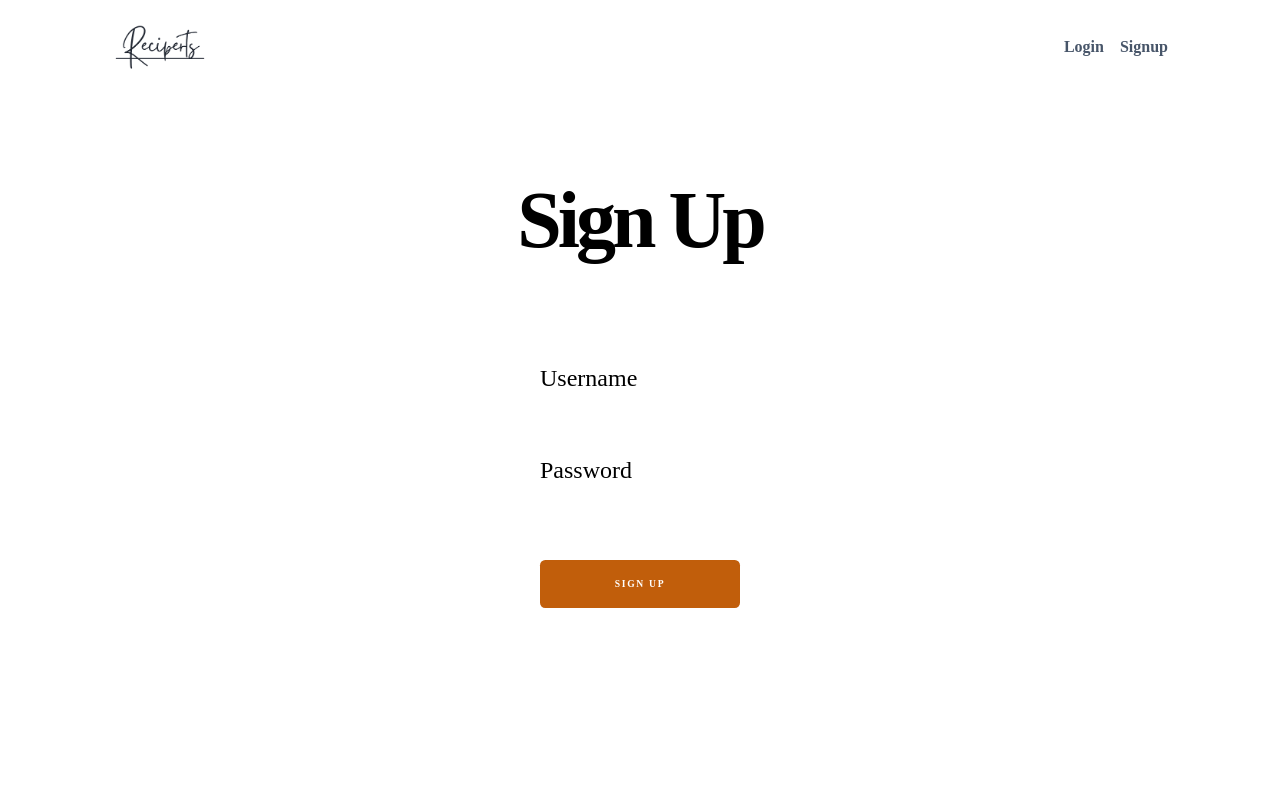
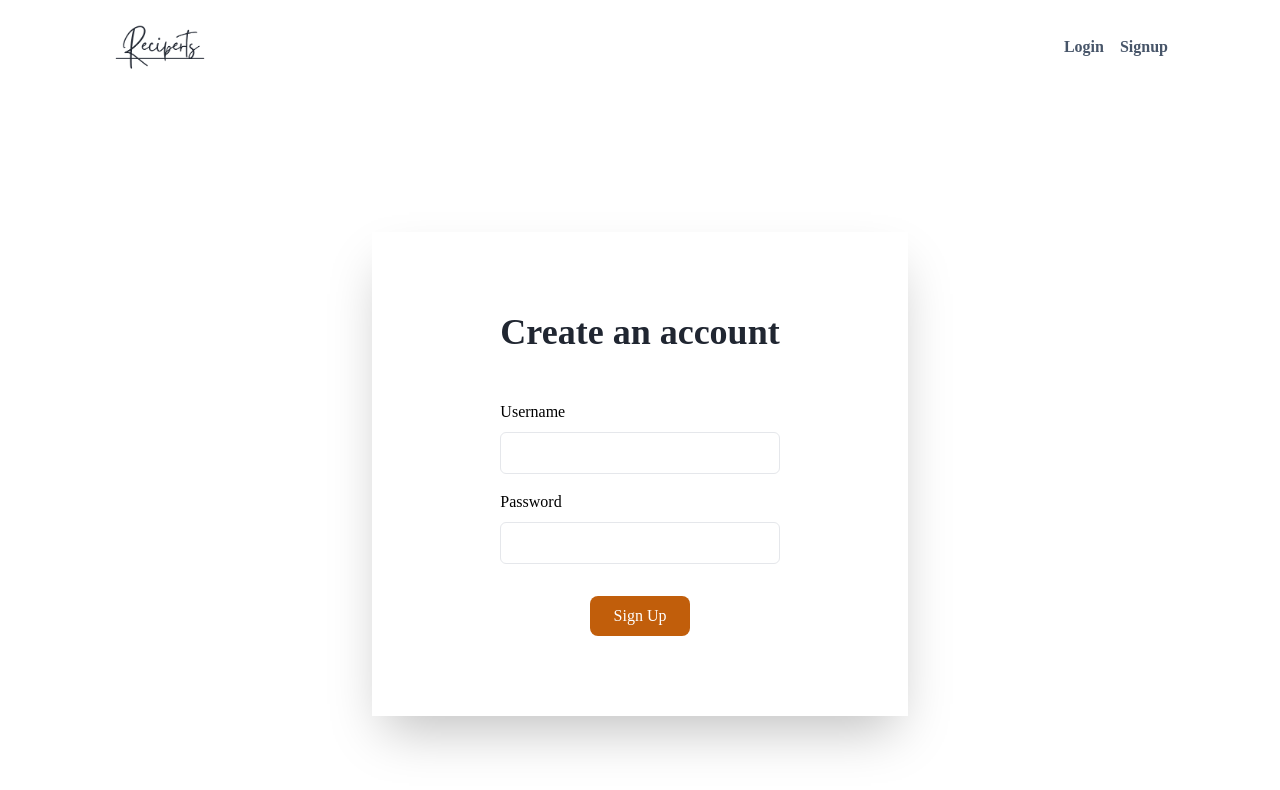
Before and after one commit to Divici/reciperts, a React (Create React App) app: page /signup in a window 1280 px wide. Shown: the top 790 px of the page. Built offline with nearby package versions, Linux system fonts and the light colour scheme.

Commit message:
Sign up page done

```diff
--- a/src/components/auth/SignUp.js
+++ b/src/components/auth/SignUp.js
@@ -39,18 +39,20 @@ const Signup = (props) => {
     }
 
     return (
+
+        <div className="min-h-screen">
+            <Header/>
+            <div className="flex items-center justify-center ">
+                <div className="px-32 py-20 mt-24 text-center sm:text-left bg-white shadow-2xl">
+
+                    <h3 className="text-xl sm:text-4xl md:text-4xl mb-12 font-bold text-center text-main">Create an account</h3>
+
+                    <form className="mt-8" onSubmit={handleSignup}>
+                        <div className="">
                             <div>
-            <Header/>
-            <div className="title">
-                <h1>Sign Up</h1>
-            </div>
-            <div className="container">
-                <form className="form" onSubmit={handleSignup}>
-                    <div>
-                        {error && <p id='error'>{error}</p>}
-                        <label className="label" htmlFor='username'>Username</label>
+                                <label className="block mt-4" htmlFor='username'>Username</label>
                                 <input
-                            className="input"
+                                    className="w-full px-4 py-2 text-center mt-2 border rounded-md focus:outline-none focus:ring-1 focus:ring-main"
                                     type='text'
                                     id="username"
                                     value={credentials.username}
@@ -58,18 +60,26 @@ const Signup = (props) => {
                                 />
                             </div>
                             <div>
-                        <label className="label" htmlFor='password'>Password</label>
+                                <label className="block mt-4" htmlFor='password'>Password</label>
                                 <input
-                            className="input"
+                                    className="w-full px-4 py-2 text-center mt-2 border rounded-md focus:outline-none focus:ring-1 focus:ring-main"
                                     type='password'
                                     id="password"
                                     value={credentials.password}
                                     onChange={handleChange}
                                 />
                             </div>
-                    <button className='button center primary max'>Sign Up</button>
-                    {success && <p>You have successfully registered! Redirecting to Login...</p>}
+
+                            {error && <p className="mt-4 text-sm text-center tracking-wide text-red-600">{error}</p>}
+
+                            <div className="text-center">
+                                <button className="px-6 py-2 mt-8 text-white font-medium transition bg-primary rounded-lg hover:bg-orange-400">Sign Up</button>
+                            </div>
+                        </div>
+                        {success && <p className="mt-4 text-sm text-center tracking-wide text-slate-600">You have successfully registered! Redirecting to Login...</p>}
                     </form>
+
+                </div>
             </div>
         </div>
     )
```
Lines whose indentation alone changed are shown as unchanged.
